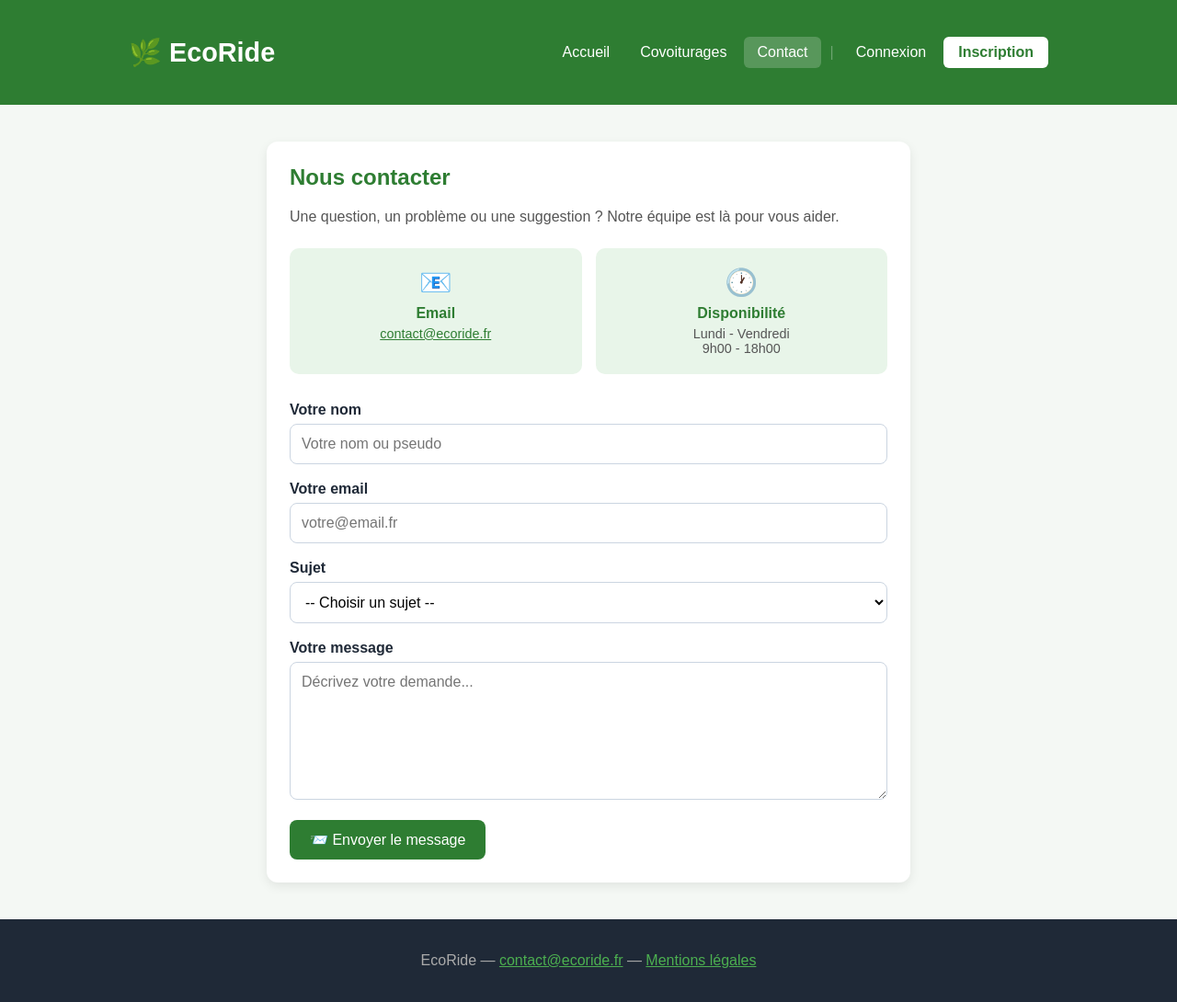
After one commit to Evoluti83/ecoride, a PHP site: page /ecoride/contact.php in a window 1280 px wide. The commit adds this page. Shown: the whole page at 92% size. Run offline with PHP 8.4, Linux system fonts and the light colour scheme; a stand-in replaces the project's code that opens the database connection.

Commit message:
feat: US2 - intégration navbar.php sur toutes les pages

```diff
--- /dev/null
+++ b/public/contact.php
@@ -0,0 +1,133 @@
+<?php
+session_start();
+
+$message = '';
+$success = false;
+
+if ($_SERVER['REQUEST_METHOD'] === 'POST') {
+    $name    = trim($_POST['name']    ?? '');
+    $email   = trim($_POST['email']   ?? '');
+    $subject = trim($_POST['subject'] ?? '');
+    $content = trim($_POST['content'] ?? '');
+
+    if (empty($name) || empty($email) || empty($subject) || empty($content)) {
+        $message = "Veuillez remplir tous les champs.";
+    } elseif (!filter_var($email, FILTER_VALIDATE_EMAIL)) {
+        $message = "Veuillez entrer une adresse email valide.";
+    } else {
+        // Envoi du mail à l'équipe EcoRide
+        $to      = "contact@ecoride.fr";
+        $headers = "From: " . htmlspecialchars($email) . "\r\nContent-Type: text/plain; charset=UTF-8";
+        $body    = "Nom : " . htmlspecialchars($name) . "\n"
+                 . "Email : " . htmlspecialchars($email) . "\n"
+                 . "Sujet : " . htmlspecialchars($subject) . "\n\n"
+                 . htmlspecialchars($content);
+
+        mail($to, "[EcoRide Contact] " . htmlspecialchars($subject), $body, $headers);
+
+        $success = true;
+        $message = "Votre message a bien été envoyé ! Nous vous répondrons sous 48h.";
+    }
+}
+?>
+
+<!DOCTYPE html>
+<html lang="fr">
+<head>
+    <meta charset="UTF-8">
+    <meta name="viewport" content="width=device-width, initial-scale=1.0">
+    <title>EcoRide - Contact</title>
+    <link rel="stylesheet" href="/assets/css/style.css">
+</head>
+<body>
+
+<?php require_once "navbar.php"; ?>
+
+<main class="container" style="max-width: 700px; margin: 40px auto;">
+
+    <!-- Messages flash -->
+    <?php if (!empty($message)): ?>
+        <div class="alert <?= $success ? 'success' : 'error' ?>">
+            <?= htmlspecialchars($message) ?>
+        </div>
+    <?php endif; ?>
+
+    <section class="search-card">
+        <h2>Nous contacter</h2>
+        <p style="color: #555; margin-bottom: 25px;">
+            Une question, un problème ou une suggestion ? Notre équipe est là pour vous aider.
+        </p>
+
+        <!-- Infos de contact -->
+        <div style="display: grid; grid-template-columns: 1fr 1fr; gap: 15px; margin-bottom: 30px;">
+            <div style="background: #E8F5E9; border-radius: 10px; padding: 20px; text-align: center;">
+                <div style="font-size: 1.8rem; margin-bottom: 8px;">📧</div>
+                <strong style="color: #2e7d32;">Email</strong>
+                <p style="margin: 5px 0 0; color: #555; font-size: 0.9rem;">
+                    <a href="mailto:contact@ecoride.fr" style="color: #2e7d32;">contact@ecoride.fr</a>
+                </p>
+            </div>
+            <div style="background: #E8F5E9; border-radius: 10px; padding: 20px; text-align: center;">
+                <div style="font-size: 1.8rem; margin-bottom: 8px;">🕐</div>
+                <strong style="color: #2e7d32;">Disponibilité</strong>
+                <p style="margin: 5px 0 0; color: #555; font-size: 0.9rem;">
+                    Lundi - Vendredi<br>9h00 - 18h00
+                </p>
+            </div>
+        </div>
+
+        <!-- Formulaire de contact -->
+        <?php if (!$success): ?>
+        <form method="POST" action="">
+            <div class="form-group">
+                <label for="name">Votre nom</label>
+                <input type="text" id="name" name="name"
+                       value="<?= htmlspecialchars($_POST['name'] ?? (isset($_SESSION['user']) ? $_SESSION['user']['pseudo'] : '')) ?>"
+                       required placeholder="Votre nom ou pseudo">
+            </div>
+
+            <div class="form-group">
+                <label for="email">Votre email</label>
+                <input type="email" id="email" name="email"
+                       value="<?= htmlspecialchars($_POST['email'] ?? (isset($_SESSION['user']) ? $_SESSION['user']['email'] : '')) ?>"
+                       required placeholder="votre@email.fr">
+            </div>
+
+            <div class="form-group">
+                <label for="subject">Sujet</label>
+                <select id="subject" name="subject" required>
+                    <option value="">-- Choisir un sujet --</option>
+                    <option value="Problème technique" <?= ($_POST['subject'] ?? '') === 'Problème technique' ? 'selected' : '' ?>>Problème technique</option>
+                    <option value="Question sur un trajet" <?= ($_POST['subject'] ?? '') === 'Question sur un trajet' ? 'selected' : '' ?>>Question sur un trajet</option>
+                    <option value="Problème de crédits" <?= ($_POST['subject'] ?? '') === 'Problème de crédits' ? 'selected' : '' ?>>Problème de crédits</option>
+                    <option value="Signalement" <?= ($_POST['subject'] ?? '') === 'Signalement' ? 'selected' : '' ?>>Signalement d'un utilisateur</option>
+                    <option value="Autre" <?= ($_POST['subject'] ?? '') === 'Autre' ? 'selected' : '' ?>>Autre</option>
+                </select>
+            </div>
+
+            <div class="form-group">
+                <label for="content">Votre message</label>
+                <textarea id="content" name="content" required
+                          placeholder="Décrivez votre demande..."
+                          style="width: 100%; padding: 12px; border: 1px solid #cbd5e1; border-radius: 8px; font-size: 1rem; min-height: 150px; resize: vertical; font-family: Arial, sans-serif;"><?= htmlspecialchars($_POST['content'] ?? '') ?></textarea>
+            </div>
+
+            <button type="submit">📨 Envoyer le message</button>
+        </form>
+        <?php else: ?>
+            <div style="text-align: center; padding: 20px;">
+                <div style="font-size: 3rem; margin-bottom: 15px;">✅</div>
+                <p style="color: #2e7d32; font-size: 1.1rem;">Message envoyé avec succès !</p>
+                <a href="index.php" style="color: #2e7d32;">← Retour à l'accueil</a>
+            </div>
+        <?php endif; ?>
+    </section>
+
+</main>
+
+<footer style="background: #1f2937; color: #aaa; text-align: center; padding: 20px; margin-top: 40px;">
+    <p>EcoRide — <a href="mailto:contact@ecoride.fr" style="color: #4CAF50;">contact@ecoride.fr</a> — <a href="mentions-legales.php" style="color: #4CAF50;">Mentions légales</a></p>
+</footer>
+
+</body>
+</html>
--- a/public/covoiturages.php
+++ b/public/covoiturages.php
@@ -99,9 +99,7 @@ $totalPages = ceil($totalRides / $limit);
 </head>
 <body>
 
-<header class="site-header">
-    <h1>EcoRide</h1>
-</header>
+<?php require_once "navbar.php"; ?>
 
 <main class="container">
 
--- a/public/error.php
+++ b/public/error.php
@@ -11,9 +11,7 @@ session_start();
 </head>
 <body>
 
-<header class="site-header">
-    <h1>EcoRide - Erreur</h1>
-</header>
+<?php require_once "navbar.php"; ?>
 
 <main class="container">
     <h2>Oups ! Une erreur est survenue</h2>
--- a/public/forgot-password.php
+++ b/public/forgot-password.php
@@ -9,11 +9,7 @@ session_start();
     <link rel="stylesheet" href="/assets/css/style.css">
 </head>
 <body>
-<header class="site-header">
-    <div class="container">
-        <h1>EcoRide</h1>
-    </div>
-</header>
+<?php require_once "navbar.php"; ?>
 <main class="container">
     <section class="search-card">
         <h2>Mot de passe oublié</h2>
--- /dev/null
+++ b/public/navbar.php
@@ -0,0 +1,95 @@
+<?php
+// Démarrer la session si elle ne l'est pas déjà
+if (session_status() === PHP_SESSION_NONE) {
+    session_start();
+}
+
+// Déterminer la page active pour le style
+$currentPage = basename($_SERVER['PHP_SELF']);
+?>
+
+<header class="site-header">
+    <div class="container">
+        <div style="display: flex; justify-content: space-between; align-items: center; flex-wrap: wrap; gap: 15px;">
+
+            <!-- Logo -->
+            <a href="index.php" style="text-decoration: none; color: white;">
+                <h1 style="margin: 0; font-size: 1.8rem;">🌿 EcoRide</h1>
+            </a>
+
+            <!-- Navigation -->
+            <nav style="display: flex; align-items: center; gap: 5px; flex-wrap: wrap;">
+
+                <!-- Accueil -->
+                <a href="index.php"
+                   style="color: white; text-decoration: none; padding: 8px 14px; border-radius: 6px;
+                          background: <?= $currentPage === 'index.php' ? 'rgba(255,255,255,0.2)' : 'transparent' ?>;">
+                    Accueil
+                </a>
+
+                <!-- Covoiturages -->
+                <a href="covoiturages.php"
+                   style="color: white; text-decoration: none; padding: 8px 14px; border-radius: 6px;
+                          background: <?= $currentPage === 'covoiturages.php' ? 'rgba(255,255,255,0.2)' : 'transparent' ?>;">
+                    Covoiturages
+                </a>
+
+                <!-- Contact -->
+                <a href="contact.php"
+                   style="color: white; text-decoration: none; padding: 8px 14px; border-radius: 6px;
+                          background: <?= $currentPage === 'contact.php' ? 'rgba(255,255,255,0.2)' : 'transparent' ?>;">
+                    Contact
+                </a>
+
+                <!-- Séparateur -->
+                <span style="color: rgba(255,255,255,0.3); margin: 0 5px;">|</span>
+
+                <?php if (isset($_SESSION['user'])): ?>
+                    <!-- Utilisateur connecté -->
+                    <a href="dashboard.php"
+                       style="color: white; text-decoration: none; padding: 8px 14px; border-radius: 6px;
+                              background: <?= $currentPage === 'dashboard.php' ? 'rgba(255,255,255,0.2)' : 'transparent' ?>;">
+                        👤 <?= htmlspecialchars($_SESSION['user']['pseudo']) ?>
+                    </a>
+
+                    <?php if ($_SESSION['user']['role'] === 'employee'): ?>
+                        <a href="manage-reviews.php"
+                           style="color: white; text-decoration: none; padding: 8px 14px; border-radius: 6px;
+                                  background: <?= $currentPage === 'manage-reviews.php' ? 'rgba(255,255,255,0.2)' : 'transparent' ?>;">
+                            Avis
+                        </a>
+                    <?php endif; ?>
+
+                    <?php if ($_SESSION['user']['role'] === 'admin'): ?>
+                        <a href="admin.php"
+                           style="color: #FFD700; text-decoration: none; padding: 8px 14px; border-radius: 6px;
+                                  background: <?= $currentPage === 'admin.php' ? 'rgba(255,255,255,0.2)' : 'transparent' ?>;">
+                            ⚙️ Admin
+                        </a>
+                    <?php endif; ?>
+
+                    <a href="logout.php"
+                       style="color: white; text-decoration: none; padding: 8px 14px; border-radius: 6px;
+                              border: 1px solid rgba(255,255,255,0.4);">
+                        Déconnexion
+                    </a>
+
+                <?php else: ?>
+                    <!-- Visiteur non connecté -->
+                    <a href="login.php"
+                       style="color: white; text-decoration: none; padding: 8px 14px; border-radius: 6px;
+                              background: <?= $currentPage === 'login.php' ? 'rgba(255,255,255,0.2)' : 'transparent' ?>;">
+                        Connexion
+                    </a>
+
+                    <a href="register.php"
+                       style="color: #2e7d32; background: white; text-decoration: none; padding: 8px 16px;
+                              border-radius: 6px; font-weight: bold;">
+                        Inscription
+                    </a>
+                <?php endif; ?>
+
+            </nav>
+        </div>
+    </div>
+</header>
```
Also changed, not shown: public/add-vehicle.php (+1 -11 lines), public/admin.php (+1 -10 lines), public/create-ride.php (+1 -6 lines), public/dashboard.php (+1 -11 lines), public/index.php (+1 -17 lines), public/leave-review.php (+1 -10 lines), public/login.php (+1 -6 lines), public/manage-reviews.php (+1 -10 lines), public/mentions-legales.php (+1 -8 lines), public/preferences.php (+1 -11 lines), public/profile.php (+1 -11 lines), public/register.php (+1 -6 lines), public/ride-detail.php (+1 -16 lines).
